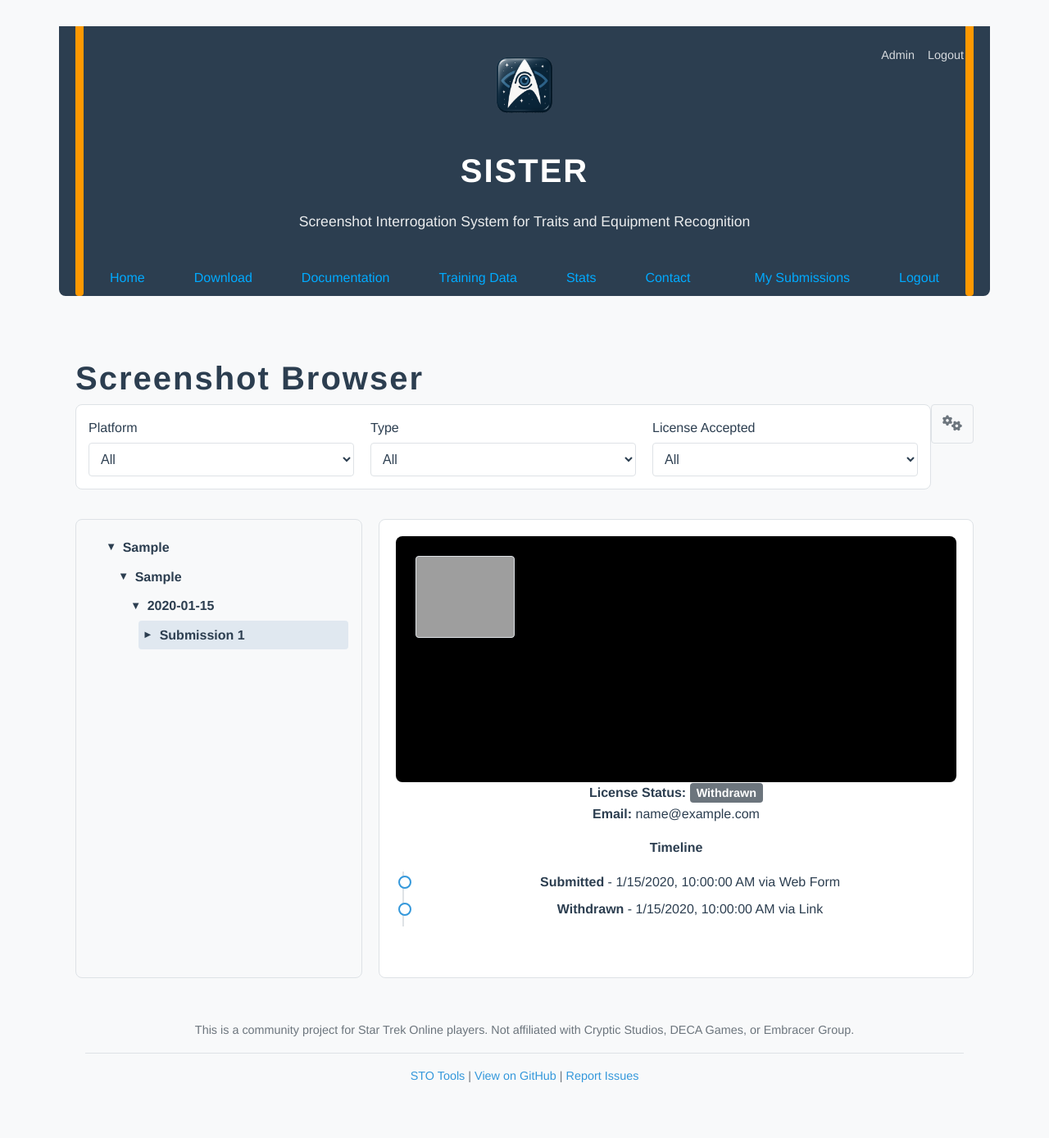
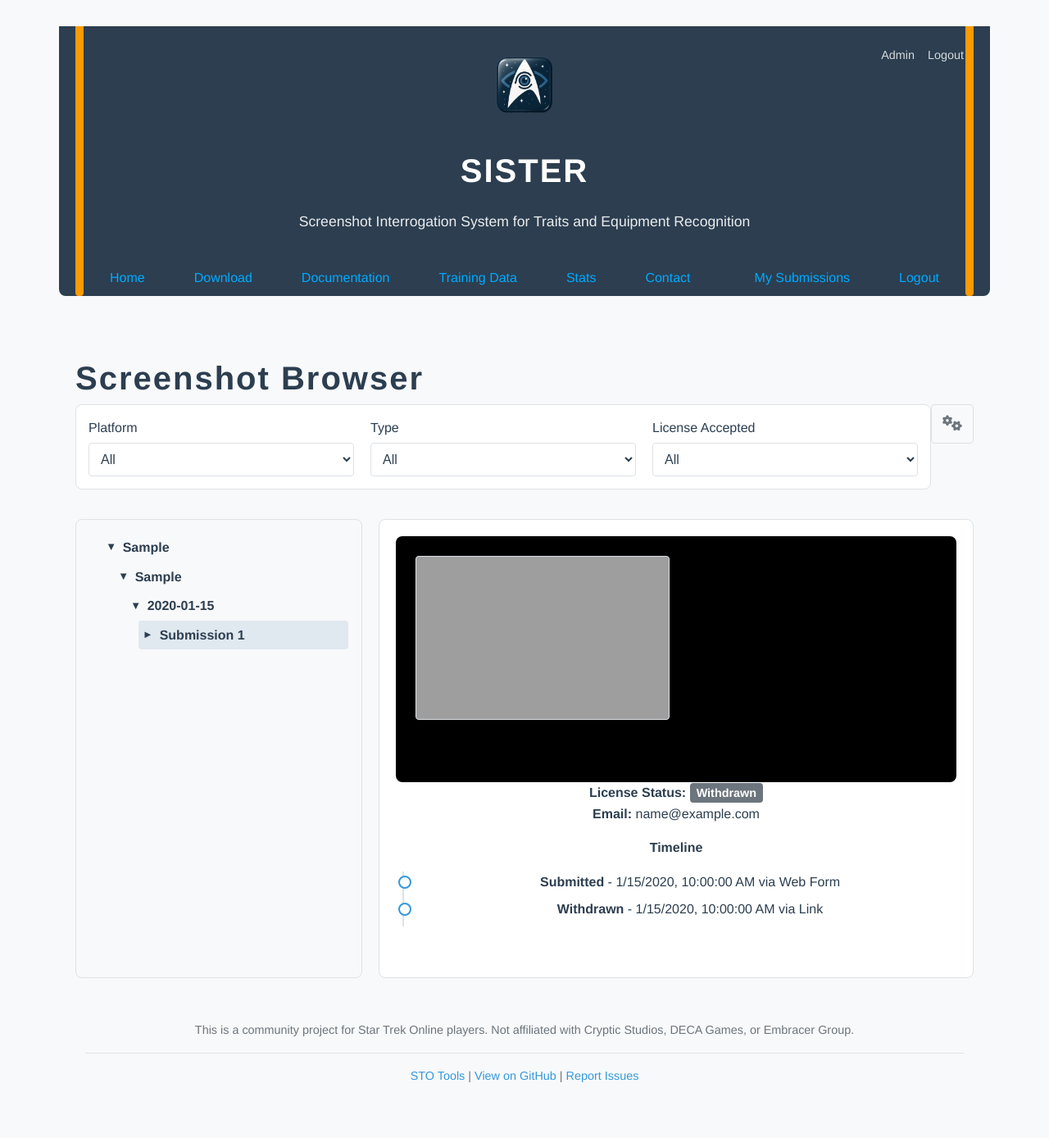
Before and after one commit to phillipod/SISTER, a Flask app: template sister_website/templates/admin_screenshots.html in a window 1280 px wide. Shown: the whole page at 82% size. Run offline with Flask 3, Linux system fonts and the light colour scheme; a user stored in the database is signed in; tables that the repository leaves empty hold one stand-in row (values such as "Sample post"); the template is opened without the code that fills it: most values are stand-ins (such as "Sample title", 1, 10 or a date in 2020); grey boxes are pictures that could not be loaded.

Commit message:
✨ Update screenshot grid styles: Increased grid item size and spacing for improved visual presentation and user interaction in the screenshot browser layout.

```diff
--- a/sister_website/static/css/browser.css
+++ b/sister_website/static/css/browser.css
@@ -393,8 +393,8 @@
 /* Styles for the screenshot grid view */
 #preview-grid {
     display: grid;
-    grid-template-columns: repeat(auto-fill, minmax(120px, 1fr));
-    gap: 8px;
+    grid-template-columns: repeat(auto-fill, minmax(240px, 1fr));
+    gap: 16px;
     padding: 8px;
     width: 100%;
 }
@@ -406,7 +406,7 @@
 
 .preview-grid-img {
     width: 100%;
-    height: 100px;
+    height: 200px;
     object-fit: cover;
     border-radius: 4px;
     cursor: pointer;
```
